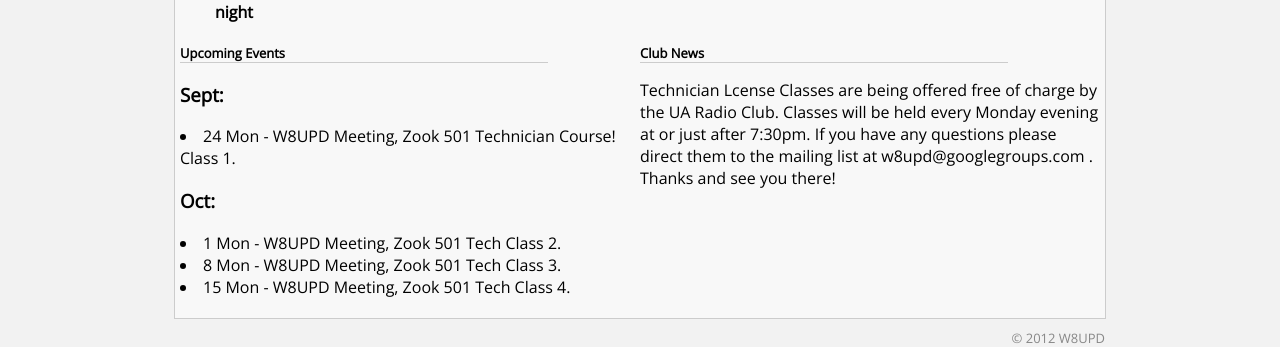
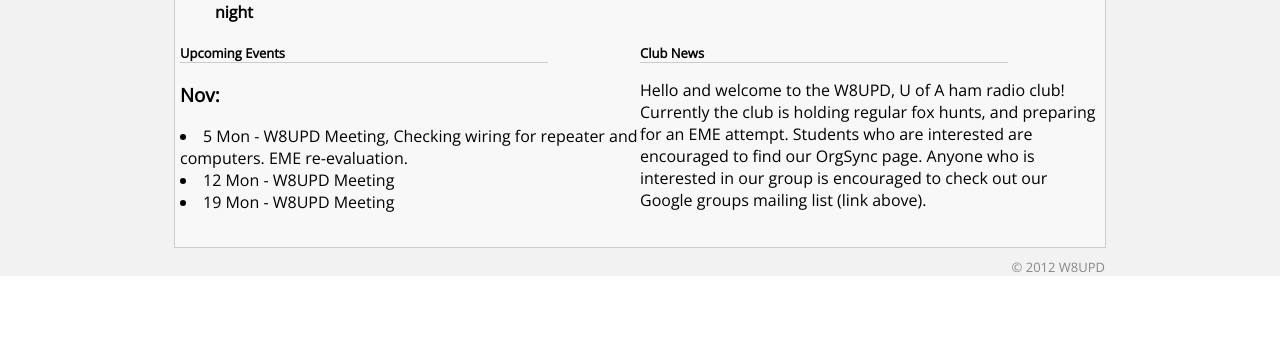
Before and after one commit to W8UPD/website, a Django app: template w8upd/templates/index.html in a window 1280 px wide. Shown: the part 1056-1403 px from the top of the page. After the commit the page ends 1332 px from the top, so only its background shows below. Run offline with Django 3.2, Linux system fonts and the light colour scheme; the template is opened without the code that fills it, so the values that code supplies are empty.

Commit message:
changes to index.html

```diff
--- a/w8upd/templates/index.html
+++ b/w8upd/templates/index.html
@@ -24,16 +24,14 @@
             <div id="triportal">
               <div class="left">
                 <div class="title">Upcoming Events</div>
-                  <h3>Sept:</h3>
-                    <li>24 Mon - W8UPD Meeting, Zook 501 Technician Course! Class 1.</li>
-                  <h3>Oct:</h3>
-                    <li>1 Mon - W8UPD Meeting, Zook 501 Tech Class 2.</li>
-                    <li>8 Mon - W8UPD Meeting, Zook 501 Tech Class 3.</li>
-                    <li>15 Mon - W8UPD Meeting, Zook 501 Tech Class 4.</li>
+                  <h3>Nov:</h3>
+                    <li>5 Mon - W8UPD Meeting, Checking wiring for repeater and computers. EME re-evaluation.</li>
+                    <li>12 Mon - W8UPD Meeting</li>
+                    <li>19 Mon - W8UPD Meeting</li>
               </div>
               <div class="right">
                 <div class="title">Club News</div>
-                <p>Technician Lcense Classes are being offered free of charge by the UA Radio Club. Classes will be held every Monday evening at or just after 7:30pm. If you have any questions please direct them to the mailing list at w8upd@googlegroups.com . Thanks and see you there!
+                <p>Hello and welcome to the W8UPD, U of A ham radio club! Currently the club is holding regular fox hunts, and preparing for an EME attempt. Students who are interested are encouraged to find our OrgSync page. Anyone who is interested in our group is encouraged to check out our Google groups mailing list (link above).</p>
 		          </div>
               <div style="clear: both;"></div>
             </div>
```
